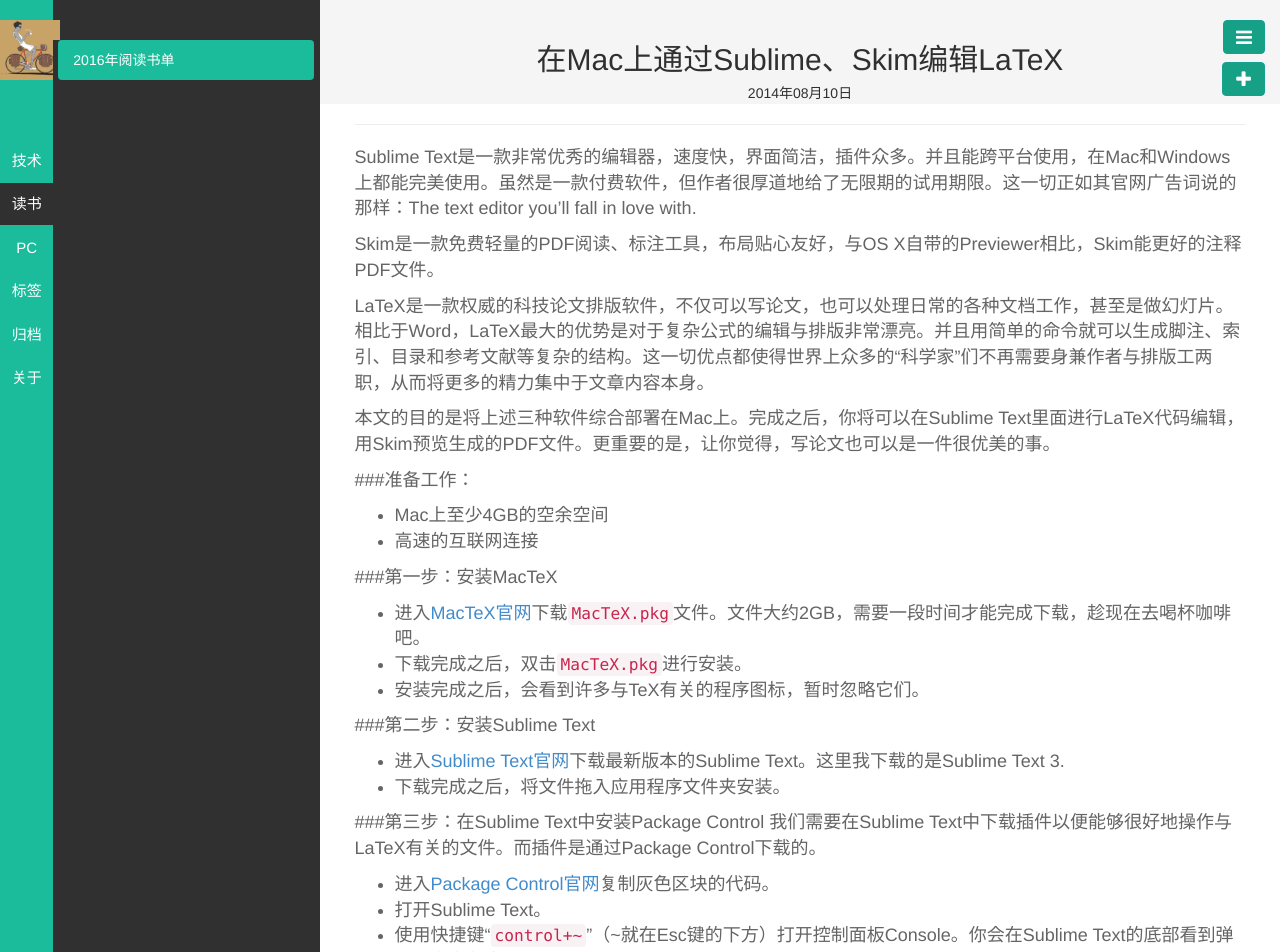
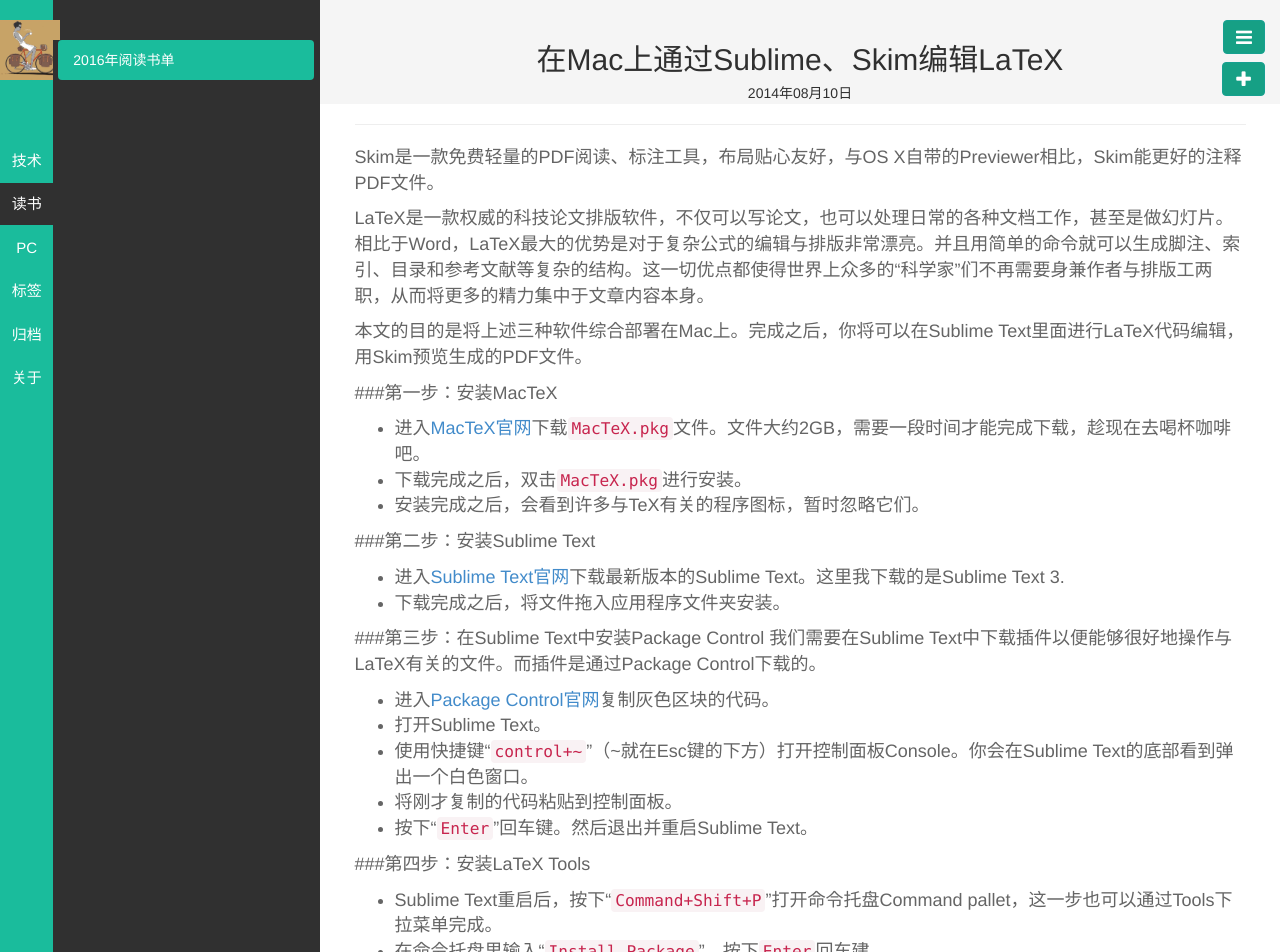
Before and after one commit to liyibing28/liyibing28.github.io, a Jekyll site: the page built from _posts/技术/2014-08-10-Using-LaTeX-with-Sublime-and-Skim-for-Mac.md, in a window 1280 px wide. Shown: the top 952 px of the page. Built offline with Jekyll 4.4.1, drawn with Linux system fonts in a browser that asks for light colours.

Commit message:
测试提交

```diff
--- a/_posts/技术/2014-08-10-Using-LaTeX-with-Sublime-and-Skim-for-Mac.md
+++ b/_posts/技术/2014-08-10-Using-LaTeX-with-Sublime-and-Skim-for-Mac.md
@@ -7,18 +7,13 @@
 description:
 ---
 
-Sublime Text是一款非常优秀的编辑器，速度快，界面简洁，插件众多。并且能跨平台使用，在Mac和Windows上都能完美使用。虽然是一款付费软件，但作者很厚道地给了无限期的试用期限。这一切正如其官网广告词说的那样：The text editor you'll fall in love with.
+
 
 Skim是一款免费轻量的PDF阅读、标注工具，布局贴心友好，与OS X自带的Previewer相比，Skim能更好的注释PDF文件。
 
 LaTeX是一款权威的科技论文排版软件，不仅可以写论文，也可以处理日常的各种文档工作，甚至是做幻灯片。相比于Word，LaTeX最大的优势是对于复杂公式的编辑与排版非常漂亮。并且用简单的命令就可以生成脚注、索引、目录和参考文献等复杂的结构。这一切优点都使得世界上众多的“科学家”们不再需要身兼作者与排版工两职，从而将更多的精力集中于文章内容本身。
 
-本文的目的是将上述三种软件综合部署在Mac上。完成之后，你将可以在Sublime Text里面进行LaTeX代码编辑，用Skim预览生成的PDF文件。更重要的是，让你觉得，写论文也可以是一件很优美的事。
-
-###准备工作：
-
-- Mac上至少4GB的空余空间
-- 高速的互联网连接
+本文的目的是将上述三种软件综合部署在Mac上。完成之后，你将可以在Sublime Text里面进行LaTeX代码编辑，用Skim预览生成的PDF文件。
 
 ###第一步：安装MacTeX
 - 进入[MacTeX官网](http://www.tug.org/mactex)下载`MacTeX.pkg`文件。文件大约2GB，需要一段时间才能完成下载，趁现在去喝杯咖啡吧。
```
Also changed, not shown: 2 other files.
